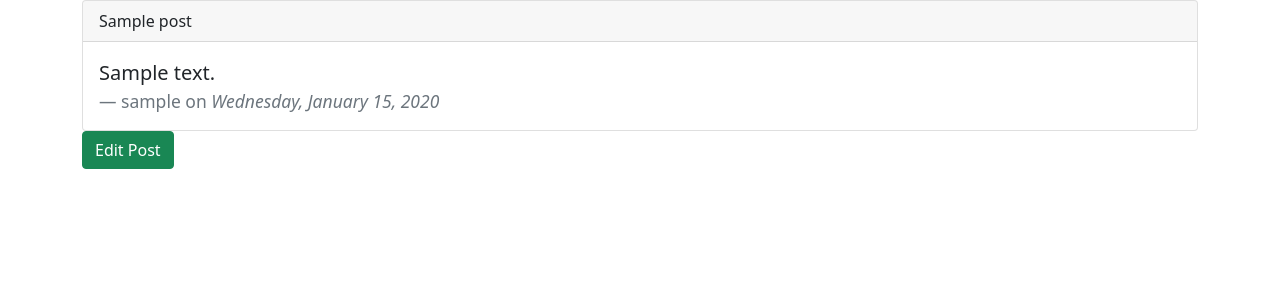
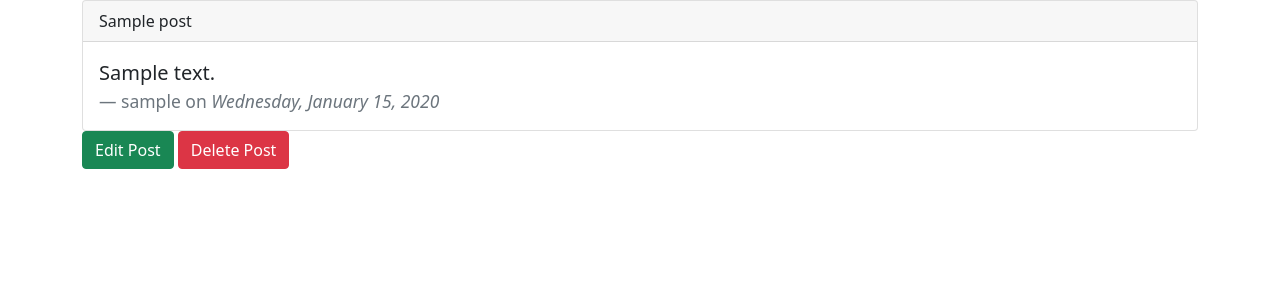
Before and after one commit to bstanton773/kekambas-91_flask_intro, a Flask app: page /posts/1 in a window 1280 px wide. Shown: the part 56-356 px from the top of the page. Run offline with Flask 2, Linux system fonts and the light colour scheme; a user stored in the database is signed in; tables that the repository leaves empty hold one stand-in row (values such as "Sample post"); some libraries are stand-ins or nearby versions.

Commit message:
Add delete button and modal to single post if user is author

```diff
--- a/app/templates/single_post.html
+++ b/app/templates/single_post.html
@@ -13,6 +13,31 @@
         </div>
     </div>
     {% if current_user == post.author %}
+    <!-- Edit Post Button -->
     <a href="{{ url_for('edit_single_post', post_id=post.id) }}" class="btn btn-success">Edit Post</a>
+
+    <!-- Delete Button that triggers modal -->
+    <button type="button" class="btn btn-danger" data-bs-toggle="modal" data-bs-target="#deletePostModal">
+        Delete Post
+    </button>
+
+    <!-- Modal that confirms you would like to delete -->
+    <div class="modal fade" id="deletePostModal" tabindex="-1" aria-labelledby="deletePostModalLabel" aria-hidden="true">
+        <div class="modal-dialog">
+        <div class="modal-content">
+            <div class="modal-header">
+            <h5 class="modal-title" id="deletePostModalLabel">Delete {{ post.title }}?</h5>
+            <button type="button" class="btn-close" data-bs-dismiss="modal" aria-label="Close"></button>
+            </div>
+            <div class="modal-body">
+            Are you sure you want to delete {{post.title}}? This action cannot be undone.
+            </div>
+            <div class="modal-footer">
+            <button type="button" class="btn btn-secondary" data-bs-dismiss="modal">Cancel</button>
+            <a href="{{ url_for('delete_single_post', post_id=post.id) }}" class="btn btn-danger">Delete</a>
+            </div>
+        </div>
+        </div>
+    </div>
     {% endif %}
 {% endblock %}
```
